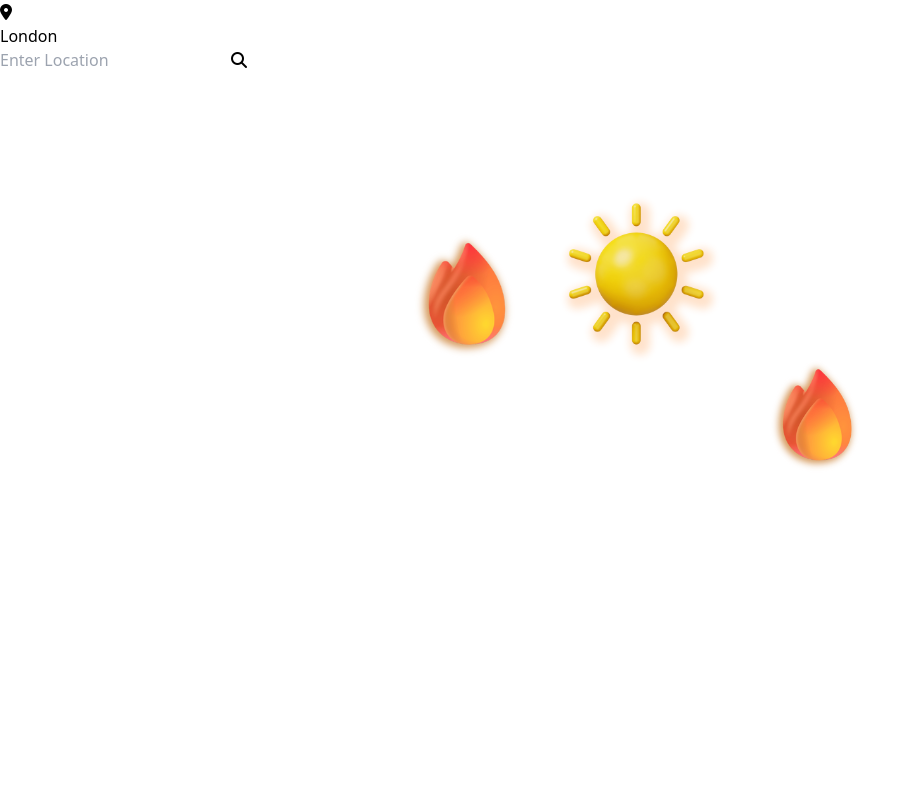
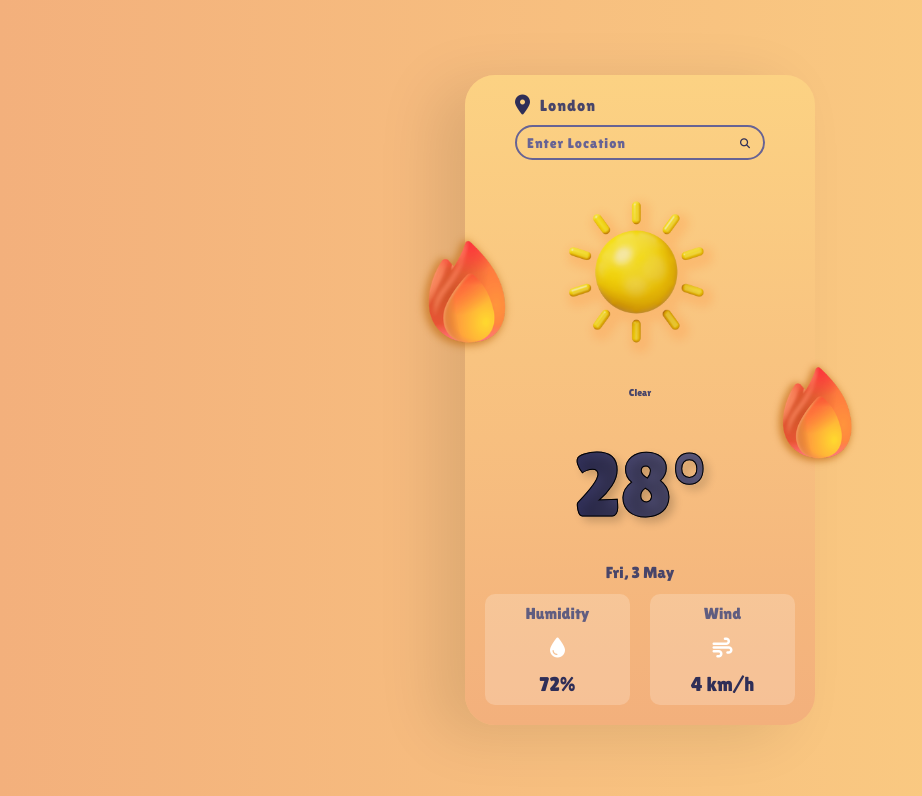
Before and after one commit to hggnomm/react-weather-app, a React (Vite) app: page / in a window 1280 px wide. Shown: the top 796 px of the page, without its empty margins (0-922 px from the left). Built offline with nearby package versions, Linux system fonts and the light colour scheme.

Commit message:
done css

```diff
--- a/src/components/WeatherApp.css
+++ b/src/components/WeatherApp.css
@@ -0,0 +1,149 @@
+.container {
+  width: 100%;
+  height: 100vh;
+  background-image: linear-gradient(to right, #f3b07c, #fcd283);
+  display: flex;
+  justify-content: center;
+  align-items: center;
+  overflow: hidden;
+}
+
+.weather img {
+  margin-top: -9rem;
+}
+
+.weather-app {
+  width: 35rem;
+  height: 65rem;
+  background-image: linear-gradient(to top, #f3b07c, #fcd283);
+  border-radius: 3rem;
+  display: flex;
+  flex-direction: column;
+  align-items: center;
+  padding: 2rem;
+  box-shadow: -3rem 1rem 6rem rgba(0, 0, 0, 0.1);
+  position: relative;
+}
+
+.search {
+  display: flex;
+  flex-direction: column;
+  row-gap: 1rem;
+}
+
+.search-top {
+  display: flex;
+  align-items: center;
+  column-gap: 1rem;
+}
+
+.search-top i {
+  font-size: 2rem;
+  color: #2f2e57;
+}
+
+.search-top div {
+  font-size: 1.6rem;
+  color: #484569;
+  letter-spacing: 0.1rem;
+}
+
+.search-bar {
+  position: relative;
+}
+
+.search-bar input {
+  width: 25rem;
+  height: 3.5rem;
+  background-color: transparent;
+  border: 0.2rem solid #676394;
+  border-radius: 3rem;
+  outline: none;
+  padding: 1rem 3rem 1rem 1rem;
+  font-size: 1.6rem;
+  color: #484569;
+}
+
+.search-bar input::placeholder {
+  font-size: 1.4rem;
+  color: #676394;
+  letter-spacing: 0.1rem;
+}
+
+.search-bar input:focus::placeholder {
+  color: transparent;
+}
+
+/* Custom icon in tag input html default */
+.search-bar i {
+  position: absolute;
+  top: 50%;
+  transform: translateY(-50%);
+  right: 1.5rem;
+  color: #2f2e57;
+  cursor: pointer;
+}
+
+.weather-type {
+  position: absolute;
+  top: 48%;
+  left: 50%;
+  transform: translateX(-50%);
+  color: #484569;
+}
+
+.temp {
+  position: absolute;
+  top: 55%;
+  left: 50%;
+  transform: translateX(-50%);
+  font-size: 9rem;
+  background: linear-gradient(to right, #2f2e57, #605d80);
+  -webkit-background-clip: text;
+  -webkit-text-fill-color: transparent;
+  text-shadow: 0.5rem 0.5rem 1rem rgba(0, 0, 0, 0.2);
+  -webkit-text-stroke: 0.1rem #000; /* Tạo viền chữ đen */
+}
+
+.weather-date {
+  position: absolute;
+  bottom: 22%;
+  font-size: 1.6rem;
+  color: #484569;
+}
+
+.weather-data {
+  width: 100%;
+  position: absolute;
+  bottom: 2rem;
+  display: flex;
+  column-gap: 2rem;
+  padding: 0 2rem;
+}
+
+.weather-data > div {
+  flex: 1;
+  display: flex;
+  flex-direction: column;
+  align-items: center;
+  row-gap: 1.5rem;
+  background-color: rgba(255, 255, 255, 0.2);
+  border-radius: 1rem;
+  padding: 1rem;
+}
+
+.data-name {
+  font-size: 1.6rem;
+  color: #605d80;
+}
+
+.weather-data i {
+  font-size: 2rem;
+  color: #fff;
+  text-shadow: -0.3rem 0.3 0.5rem rgba(0, 0, 0, 0.1);
+}
+
+.data {
+  font-size: 2rem;
+  color: #2f2e57;
+}
--- a/src/components/WeatherApp.jsx
+++ b/src/components/WeatherApp.jsx
@@ -17,6 +17,7 @@ const WeatherApp = () => {
           <div className="search-bar">
             <input type="text" placeholder="Enter Location" />
             <i className="fa-solid fa-magnifying-glass"></i>
+          </div>
         </div>
         <div className="weather">
           <img src={sunny} alt="sunny" />
@@ -40,7 +41,6 @@ const WeatherApp = () => {
         </div>
       </div>
     </div>
-    </div>
   );
 };
 
--- a/src/index.css
+++ b/src/index.css
@@ -1,3 +1,16 @@
-@tailwind base;
+@import url("https://fonts.googleapis.com/css2?family=Exo+2:ital,wght@0,100..900;1,100..900&family=Inter:ital,opsz,wght@0,14..32,100..900;1,14..32,100..900&family=Lilita+One&family=Outfit:wght@100..900&family=Roboto:ital,wght@0,100;0,300;0,400;0,500;0,700;0,900;1,100;1,300;1,400;1,500;1,700;1,900&display=swap");
+
+/* @tailwind base;
 @tailwind components;
-@tailwind utilities;
+@tailwind utilities; */
+
+* {
+  margin: 0;
+  padding: 0;
+  box-sizing: border-box;
+  font-family: "Lilita One", sans-serif;
+}
+
+html {
+  font-size: 62.5%;
+}
```
Lines whose indentation alone changed are shown as unchanged.
